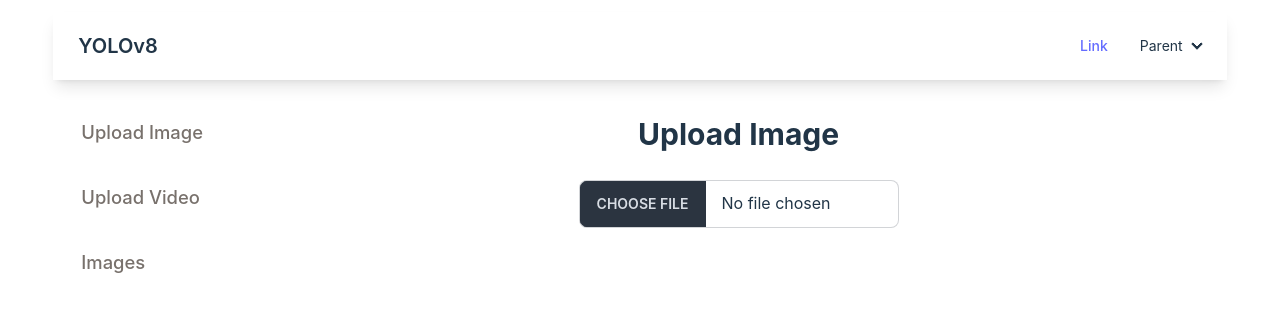
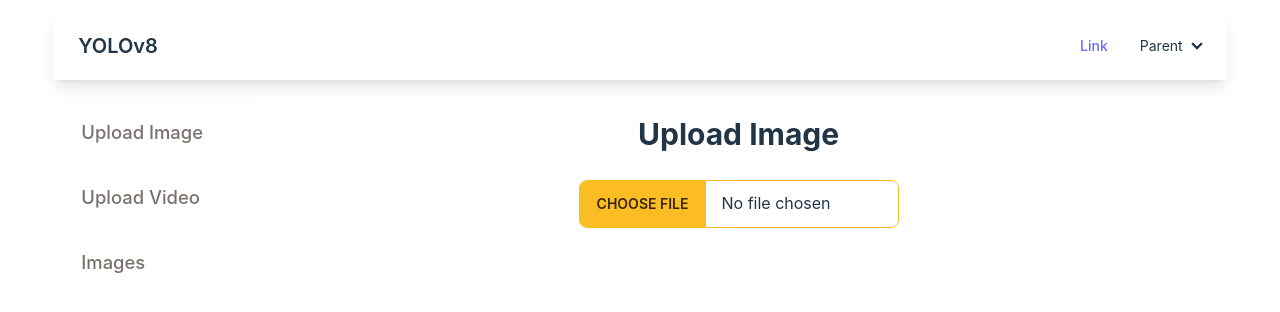
Before and after one commit to hzhec/GA-Capstone, a React (Vite) app in the folder frontend/: page /upload-image in a window 1280 px wide. Shown: the top 312 px of the page. Built offline with nearby package versions, Linux system fonts and the light colour scheme.

Commit message:
update: uploadImageForm display style

```diff
--- a/frontend/src/components/forms/UploadImageForm.jsx
+++ b/frontend/src/components/forms/UploadImageForm.jsx
@@ -35,9 +35,7 @@ const UploadImageForm = () => {
 					if (response.ok) {
 						return response.json();
 					} else {
-						throw new Error(
-							`Failed to load image. HTTP status: ${response.status}`
-						);
+						throw new Error(`Failed to load image. HTTP status: ${response.status}`);
 					}
 				})
 				.then((data) => {
@@ -118,15 +116,13 @@ const UploadImageForm = () => {
 	return (
 		<div className="flex justify-center w-full">
 			<div className="flex flex-col justify-center w-full px-10">
-				<h1 className="text-3xl font-bold text-center my-4">
-					Upload Image
-				</h1>
+				<h1 className="text-3xl font-bold text-center my-4">Upload Image</h1>
 				<input
 					type="file"
 					id="imageInput"
 					accept="image/jpeg, image/png, image/jpg, image/webp"
 					onChange={handleImageChange}
-					className="file-input file-input-bordered max-w-xs mx-auto my-3"
+					className="file-input file-input-bordered file-input-warning w-full max-w-xs mx-auto my-3"
 				/>
 				{/* <button className="btn-primary" onClick={loadImage}>
 				Upload Image
```
